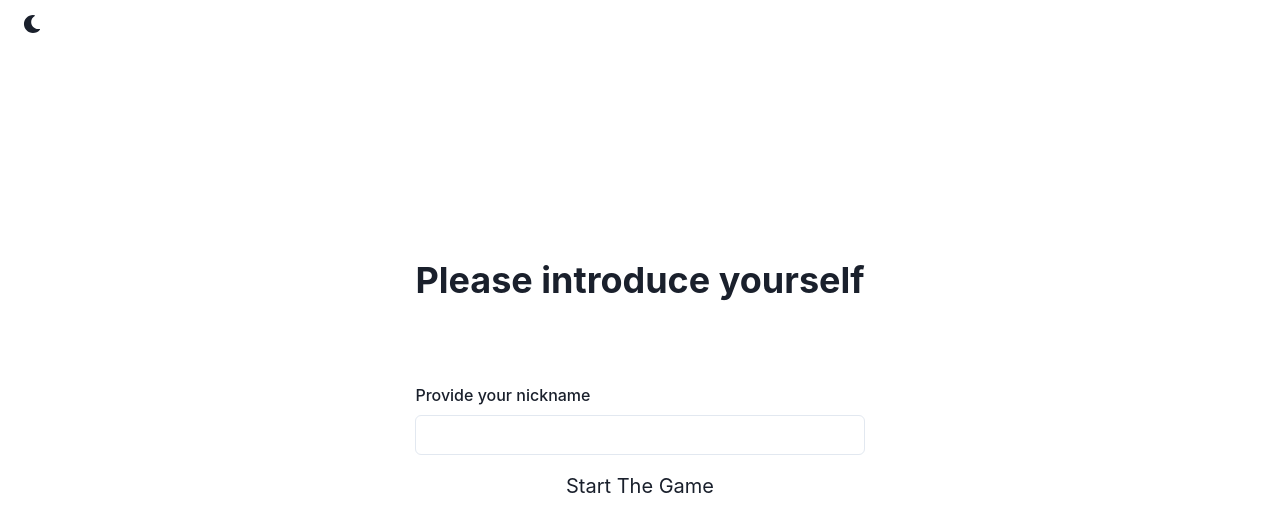
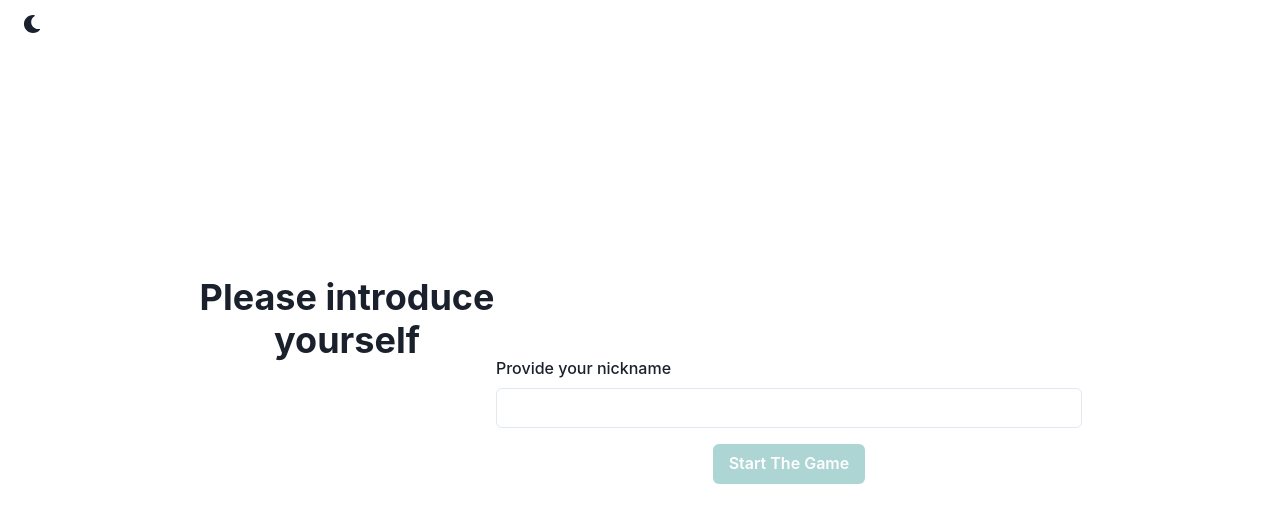
Before and after one commit to almandoro/wordGameReact, a React (Create React App) app: page /game in a window 1280 px wide. Shown: the top 532 px of the page. Built offline with nearby package versions, Linux system fonts and the light colour scheme.

Commit message:
Update PreGamePage

```diff
--- a/src/App.tsx
+++ b/src/App.tsx
@@ -31,7 +31,7 @@ export const App = () => {
         <Box textAlign="center" fontSize="xl">
           <Grid minH="100vh" p={1}>
             <ColorModeSwitcher justifySelf="flex-start" />
-            <VStack minH="100%" height="100%">
+            <VStack width="100%" height="100%">
               <Router />
             </VStack>
           </Grid>
--- a/src/game/pages/PreGamePage.tsx
+++ b/src/game/pages/PreGamePage.tsx
@@ -1,9 +1,10 @@
 import React, { useState } from "react";
-import { Link as ReactLink } from "react-router-dom";
+import { Link as ReactLink, Redirect } from "react-router-dom";
 
 import {
     Box,
   Button,
+  Flex,
   FormControl,
   FormLabel,
   Heading,
@@ -12,23 +13,27 @@ import {
 } from "@chakra-ui/react";
 
 const PreGamePage = () => {
-  const [inputValue, setInputValue] = useState<string>();
+  const [inputValue, setInputValue] = useState<string>("");
 
   const inputHandler = (event: React.ChangeEvent<HTMLInputElement>) => setInputValue(event.target.value);
 
+  const startGameHandler = () => {
+    <Redirect to="/game/start"/>
+  }
+
   return (
-    <div>
+    <Flex direction={["column", "row"]}>
       <Heading>Please introduce yourself</Heading>
       <FormControl my={20}>
         <FormLabel>Provide your nickname</FormLabel>
         <Input value={inputValue} onChange={inputHandler} />
-        <Box mt={4} colorScheme="teal" type="submit">
-         <Link as={ReactLink} to="/game/start">
-              Start The Game
-          </Link>
-        </Box>
+        <ReactLink to="/game/start">
+        <Button mt={4} disabled={inputValue === ""} colorScheme="teal" onClick={startGameHandler}>
+            Start The Game
+        </Button>
+        </ReactLink>
       </FormControl>
-    </div>
+    </Flex>
   );
 };
 
```
